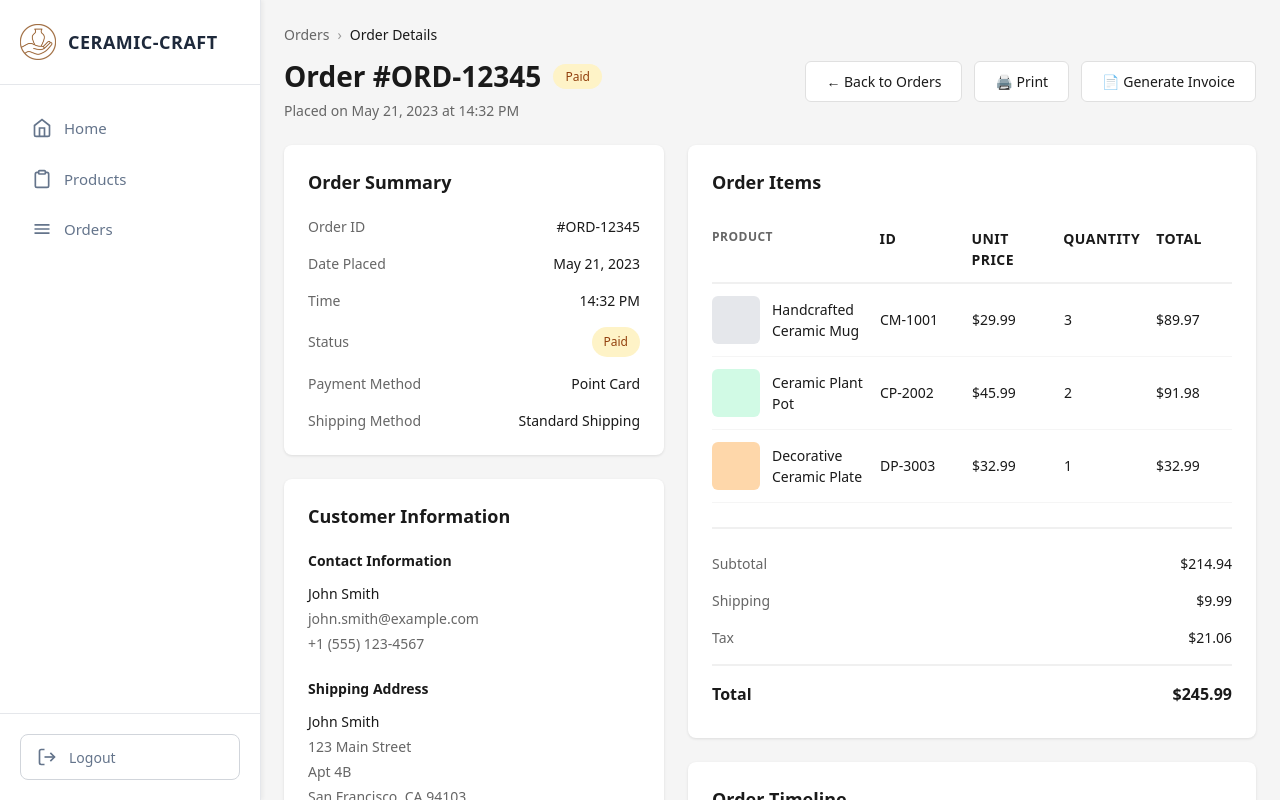
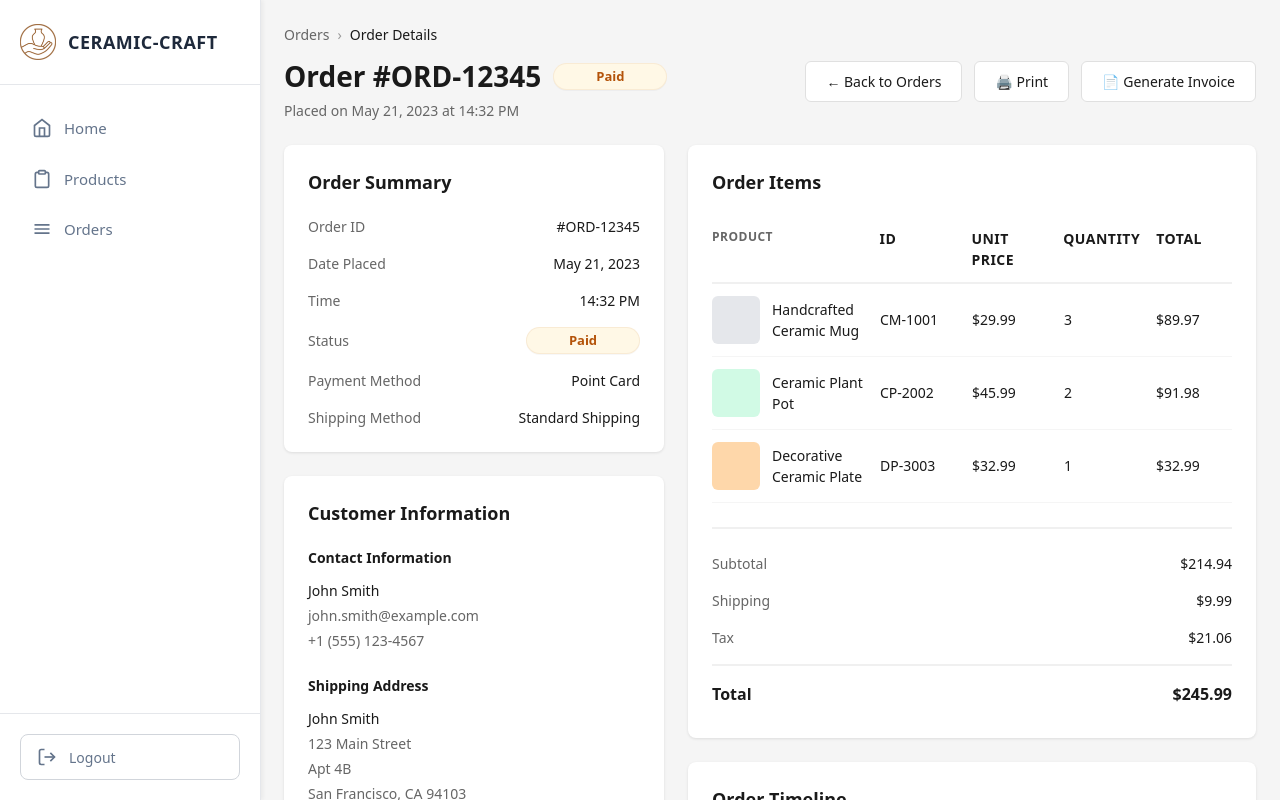
Before and after one commit to NUS-ISS-Agile-Team/ceramicraft-merchant-frontend, a Vue app: page /orders/1 in a window 1280 px wide. Built offline with nearby package versions, Linux system fonts and the light colour scheme.

Commit message:
fix: update Home status styles and OrderDetail changes

```diff
--- a/src/views/Home.vue
+++ b/src/views/Home.vue
@@ -128,20 +128,18 @@ const loading = ref(false)
 const errorMsg = ref('')
 
 const getStatusClass = (status: string) => {
-  switch (status) {
-    case '已发货':
-      return 'status-shipped'
-    case '已支付':
-      return 'status-paid'
-    case '已送达':
-      return 'status-delivered'
-    case '已确认':
-      return 'status-confirmed'
-    case '已取消':
-      return 'status-cancelled'
-    default:
-      return ''
-  }
+  if (!status) return ''
+  const s = String(status).toLowerCase()
+
+  if (s.includes('paid') || status === '已支付') return 'status-paid'
+  if (s.includes('shipped') || status === '已发货') return 'status-shipped'
+  if (s.includes('delivered') || status === '已送达') return 'status-shipped' // use shipped style for delivered
+  if (s.includes('cancel') || status === '已取消') return 'status-cancelled'
+
+  // fallback: if it's a chinese status we don't recognise, try some common words
+  if (status === '已确认') return 'status-paid'
+
+  return ''
 }
 
 // Load recent orders from backend on mount
@@ -366,25 +364,25 @@ onMounted(async () => {
 /* 状态徽章 */
 .status-badge {
   display: inline-block;
-  padding: 4px 12px;
-  border-radius: 12px;
+  padding: 6px 12px;
+  border-radius: 20px;
   font-size: 12px;
   font-weight: 500;
 }
 
-.status-badge.status-shipped {
-  background: #dbeafe;
-  color: #1e40af;
-}
-
-.status-badge.status-paid {
-  background: #fef3c7;
+.status-paid {
+  background-color: #fef3c7;
   color: #92400e;
 }
 
-.status-badge.status-delivered {
-  background: #d1fae5;
+.status-shipped {
+  background-color: #d1fae5;
   color: #065f46;
+}
+
+.status-cancelled {
+  background-color: #fee2e2;
+  color: #991b1b;
 }
 
 /* 操作按钮 */
--- a/src/views/OrderDetail.vue
+++ b/src/views/OrderDetail.vue
@@ -389,25 +389,33 @@ export default {
 
 .status-badge {
   display: inline-block;
-  padding: 6px 12px;
-  border-radius: 20px;
-  font-size: 12px;
-  font-weight: 500;
+  padding: 6px 18px;
+  border-radius: 9999px;
+  font-size: 13px;
+  font-weight: 600;
+  min-width: 76px;
+  text-align: center;
+  line-height: 1;
+  box-shadow: 0 1px 0 rgba(15, 23, 42, 0.03);
+  border: 1px solid rgba(15, 23, 42, 0.03);
 }
 
 .status-paid {
-  background-color: #fef3c7;
-  color: #92400e;
+  background: #fff8e6;
+  color: #b45309;
+  border-color: rgba(180,83,9,0.08);
 }
 
 .status-shipped {
-  background-color: #d1fae5;
-  color: #065f46;
+  background: #e9fbf1;
+  color: #059669;
+  border-color: rgba(5,150,105,0.06);
 }
 
 .status-cancelled {
-  background-color: #fee2e2;
-  color: #991b1b;
+  background: #fff1f2;
+  color: #b91c1c;
+  border-color: rgba(185,28,28,0.06);
 }
 
 .content-grid {
```
